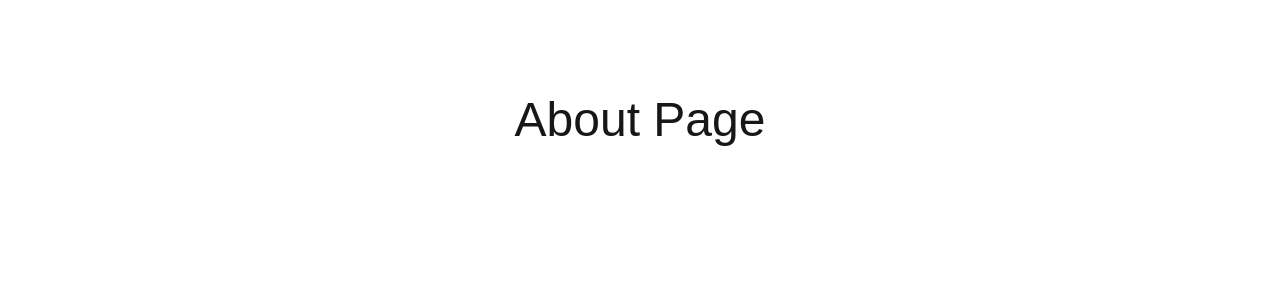
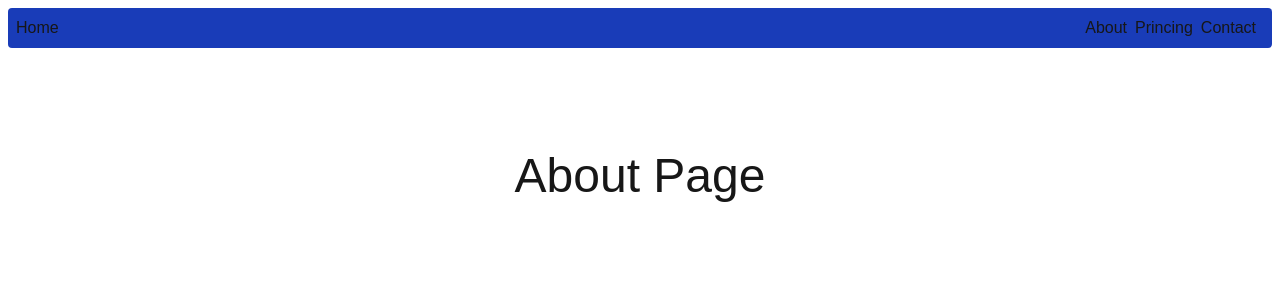
Before and after one commit to Next-Frameworks/01-first-steps, a Next.js app: page /about in a window 1280 px wide. Shown: the top 300 px of the page. Built offline with nearby package versions, Linux system fonts and the light colour scheme.

Commit message:
Barra de navegacion

```diff
--- a/src/app/(general)/layout.tsx
+++ b/src/app/(general)/layout.tsx
@@ -2,6 +2,9 @@
 
 // Layouts anidados
 // snipet -> lrc
+
+import { Navbar } from "@/components";
+
 // http://localhost:3000/general/about
 export default function GeneralLayout({
  children
@@ -9,10 +12,11 @@
  children: React.ReactNode;
 }) {
   return (
-    <div>
-      <main className='flex flex-col items-center p-24'>
-        { children }
-      </main>
-    </div>
+      <>
+        <Navbar />
+        <main className='flex flex-col items-center p-24'>
+          { children }
+        </main>
+      </>
   );
 }
--- /dev/null
+++ b/src/components/index.ts
@@ -0,0 +1,2 @@
+
+export * from './navbar/Navbar';
--- /dev/null
+++ b/src/components/navbar/Navbar.tsx
@@ -0,0 +1,15 @@
+
+
+export const Navbar = () => {
+  return (
+    <nav className="flex bg-blue-800 bg-opacity-30 p-2 m-2 rounded">
+      <span>Home</span>
+
+      <div className="flex flex-1"></div>
+
+      <a className="mr-2" href="/about">About</a>
+      <a className="mr-2" href="/pricing">Princing</a>
+      <a className="mr-2" href="/contact">Contact</a>
+    </nav>
+  );
+}
```
Also changed, not shown: package.json (+6 -5 lines), 1 other file (tests, documents, lock files or other folders).
